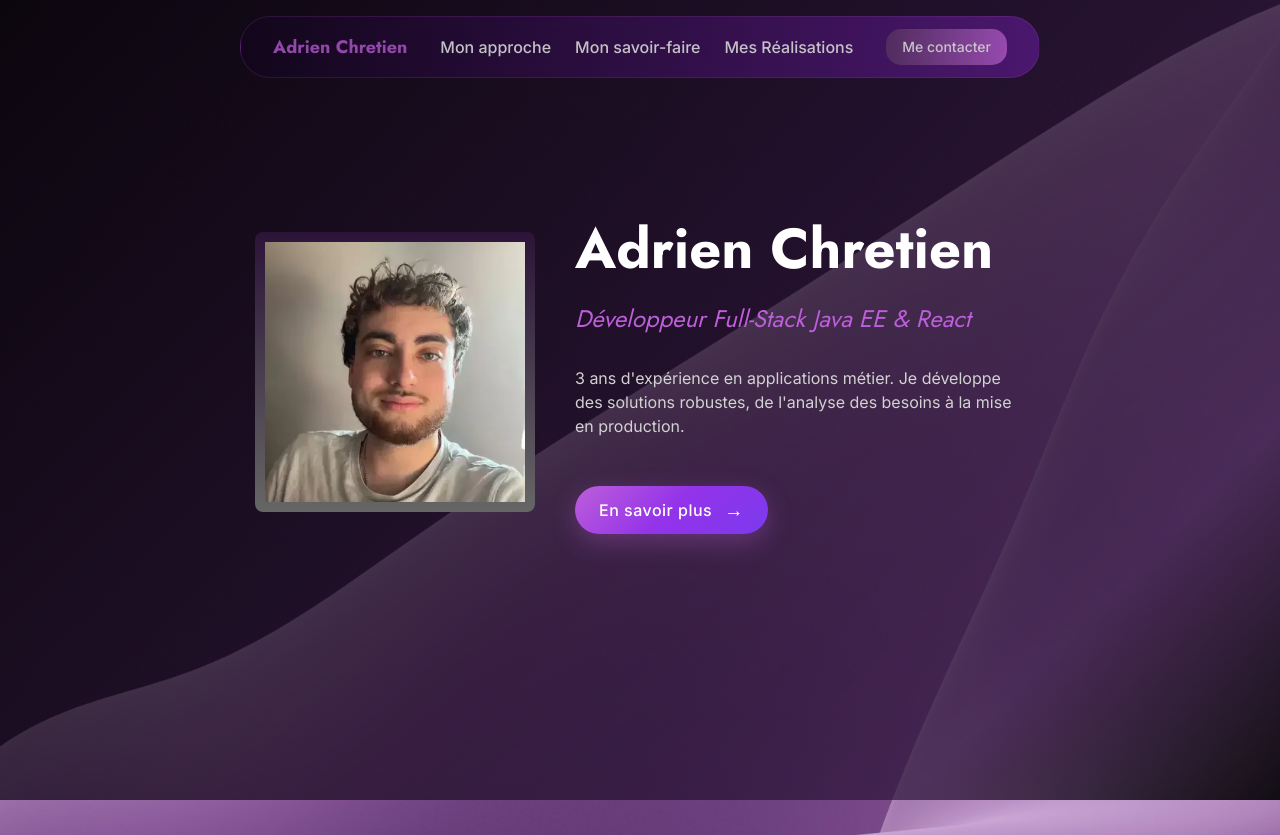
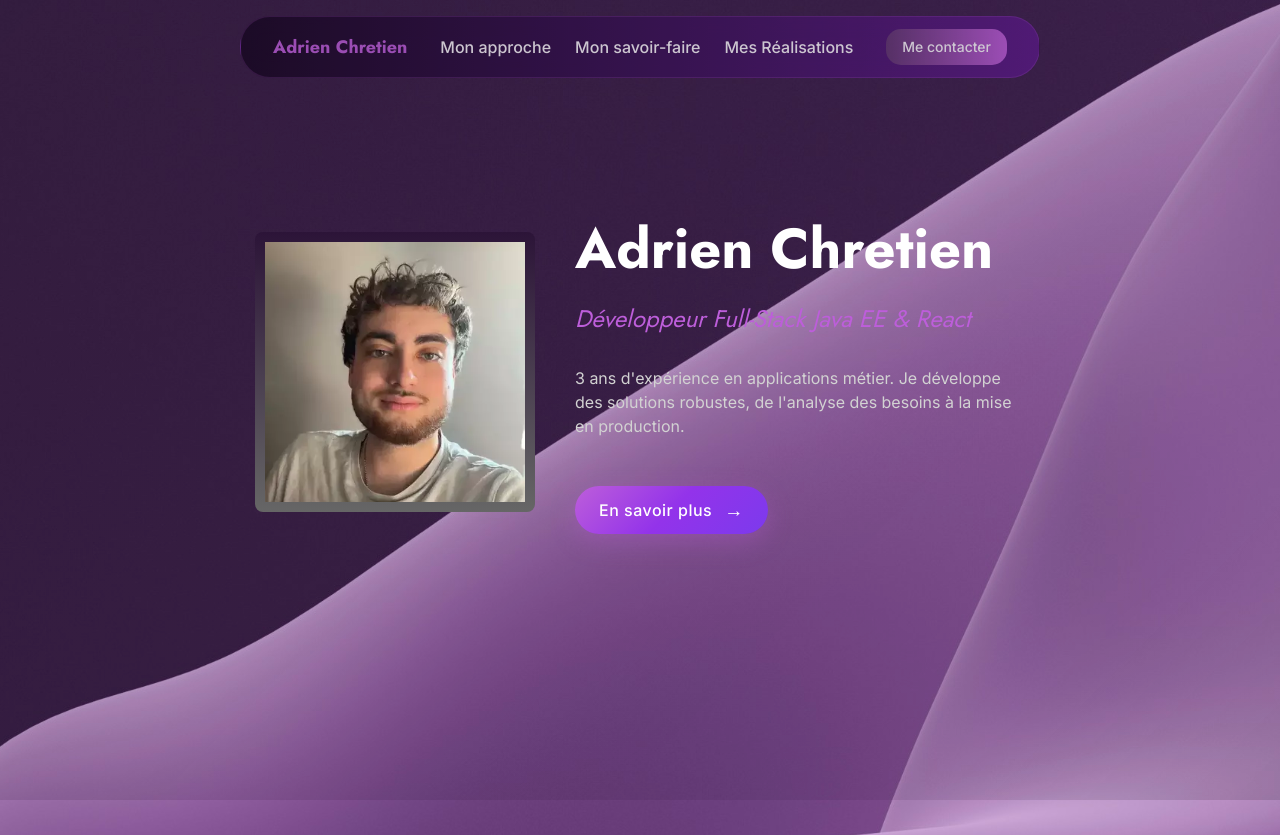
Before and after one commit to Adrien222/portfolio-adrien-chretien, a React (Vite) app: page / in a window 1280 px wide. Shown: the top 835 px of the page. Built offline with nearby package versions, Linux system fonts and the light colour scheme.

Commit message:
Ajustement fond noir

```diff
--- a/src/App.jsx
+++ b/src/App.jsx
@@ -12,7 +12,7 @@ import RealizationsSection from './components/RealizationsSection';
 /**
  * App - Composant racine avec hook useScrollReveal et vraies données
  * - État global de l'application géré ici
- * - Hook personnalisé pour l'effet de dévoilement
+ * - Hook personnalisé pour l'effet de dévoilement INVERSÉ (plus sombre en descendant)
  * - Props immutables descendues aux enfants
  * - Handlers optimisés avec useCallback
  */
@@ -23,8 +23,11 @@ function App() {
     activeSection: 'home'
   }));
 
-  // Hook personnalisé pour l'effet de dévoilement (70% de scroll avec easing)
-  const overlayOpacity = useScrollReveal(70, true);
+  // Hook personnalisé pour l'effet de dévoilement
+  // Paramètres ajustés pour effet marqué :
+  // - 55% : le fond devient noir total à 55% de la page (juste avant les réalisations)
+  // - true : easing doux pour transition fluide
+  const overlayOpacity = useScrollReveal(55, true);
 
   // Handler principal pour le changement de section
   const handleSectionChange = useCallback((newSection) => {
@@ -93,7 +96,7 @@ function App() {
   return (
     <div className="min-h-screen">
 
-      {/* Overlay dynamique qui se révèle au scroll */}
+      {/* Overlay dynamique qui devient de plus en plus sombre au scroll */}
       <div
         className="background-overlay"
         style={{ opacity: overlayOpacity }}
@@ -116,8 +119,8 @@ function App() {
           {/* Section Mon savoir-faire avec cartes compétences */}
           <SkillsSection {...skillsProps} />
 
-           {/* Section Mes réalisations avec cartes projets */}
-          <RealizationsSection {...realizationsProps}/>
+          {/* Section Mes réalisations avec cartes projets et animations */}
+          <RealizationsSection {...realizationsProps} />
 
         </main>
 
@@ -126,26 +129,4 @@ function App() {
   );
 }
 
-/**
- * SectionPlaceholder - Composant pur pour les sections à venir
- * Props immutables, rendu conditionnel
- */
-const SectionPlaceholder = React.memo(({ id, title, isActive }) => {
-  return (
-    <section
-      id={id}
-      className="flex items-center justify-center min-h-screen section-spacing"
-    >
-      <h2 className={`
-        text-4xl lg:text-5xl font-jost font-bold transition-colors duration-300
-        ${isActive ? 'text-portfolio-purple' : 'text-portfolio-text-primary'}
-      `}>
-        {title}
-      </h2>
-    </section>
-  );
-});
-
-SectionPlaceholder.displayName = 'SectionPlaceholder';
-
 export default App;
--- a/src/components/RealizationsSection.jsx
+++ b/src/components/RealizationsSection.jsx
@@ -2,13 +2,13 @@ import React, { useState, useEffect, useRef } from 'react';
 import ProjectCard from './ProjectCard';
 import ProjectModal from './ProjectModal';
 
-const RealizationsSection = React.memo(({ realizationsData, isActive }) => {
-  // ✅ États pour les animations
+const RealizationsSection = React.memo(({ realizationsData }) => {
+  // États pour les animations
   const [selectedProject, setSelectedProject] = useState(null);
   const [isVisible, setIsVisible] = useState(false);
   const sectionRef = useRef(null);
 
-  // ✅ Intersection Observer pour déclencher l'animation
+  // Intersection Observer pour déclencher l'animation
   useEffect(() => {
     const observer = new IntersectionObserver(
       ([entry]) => {
--- a/src/hooks/useScrollReveal.js
+++ b/src/hooks/useScrollReveal.js
@@ -1,16 +1,18 @@
 // ========================================
-// Hook pour personnaliser l'effet de dévoilement
+// Hook pour personnaliser l'effet de dévoilement INVERSÉ DRAMATIQUE
 // ========================================
 
 import { useState, useEffect } from 'react';
 
 /**
- * Hook personnalisé pour l'effet de dévoilement au scroll
- * @param {number} revealPercentage - Pourcentage de la page où l'effet se termine (default: 70)
+ * Hook personnalisé pour l'effet de dévoilement au scroll INVERSÉ
+ * Plus on descend, plus le fond devient sombre
+ * @param {number} maxDarknessAt - Pourcentage de la page où le fond est noir à 100% (default: 55)
  * @param {boolean} easeOut - Utiliser un easing plus doux (default: true)
  */
-export const useScrollReveal = (revealPercentage = 70, easeOut = true) => {
-  const [overlayOpacity, setOverlayOpacity] = useState(1);
+export const useScrollReveal = (maxDarknessAt = 55, easeOut = true) => {
+  // ✅ Commence très clair pour effet dramatique
+  const [overlayOpacity, setOverlayOpacity] = useState(0.15);
 
   useEffect(() => {
     const handleScroll = () => {
@@ -18,8 +20,8 @@ export const useScrollReveal = (revealPercentage = 70, easeOut = true) => {
       const windowHeight = window.innerHeight;
       const documentHeight = document.documentElement.scrollHeight;
 
-      // Calcul de la progression du scroll
-      const maxScroll = (documentHeight - windowHeight) * (revealPercentage / 100);
+      // Calcul jusqu'à quelle position on veut l'effet maximum
+      const maxScroll = (documentHeight - windowHeight) * (maxDarknessAt / 100);
       let scrollProgress = Math.min(scrollY / maxScroll, 1);
 
       // Application d'un easing si demandé
@@ -28,18 +30,22 @@ export const useScrollReveal = (revealPercentage = 70, easeOut = true) => {
         scrollProgress = 1 - Math.pow(1 - scrollProgress, 2);
       }
 
-      // Calcul de l'opacité
-      const newOpacity = Math.max(1 - scrollProgress, 0);
+      // Contraste fort entre début et fin
+      // 0.15 (très clair) → 1.0 (noir total)
+      const newOpacity = Math.min(0.15 + (scrollProgress * 0.85), 1);
 
       setOverlayOpacity(newOpacity);
     };
+
+    // Appel initial pour définir l'état de départ
+    handleScroll();
 
     window.addEventListener('scroll', handleScroll, { passive: true });
 
     return () => {
       window.removeEventListener('scroll', handleScroll);
     };
-  }, [revealPercentage, easeOut]);
+  }, [maxDarknessAt, easeOut]);
 
   return overlayOpacity;
 };
```
